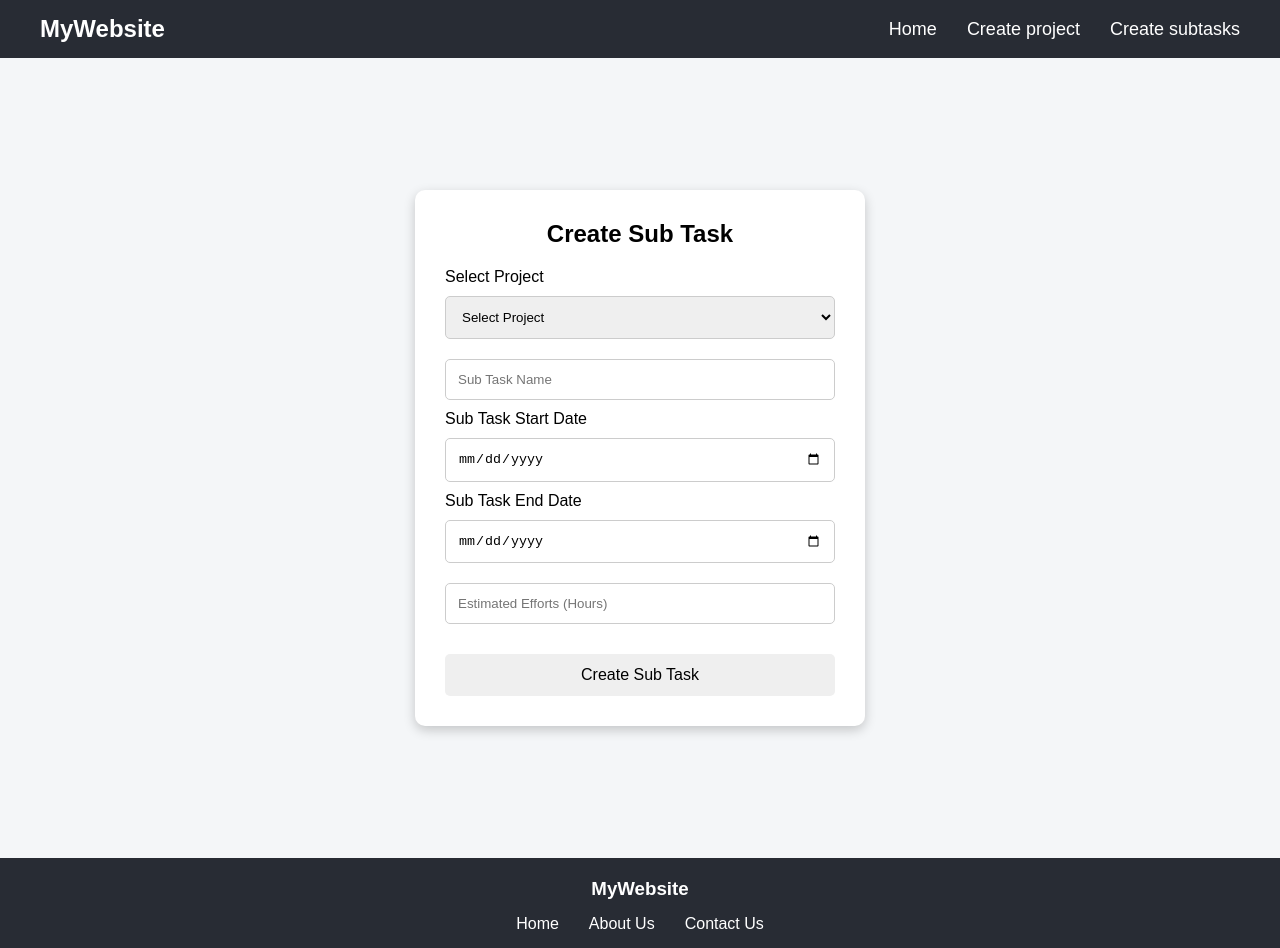
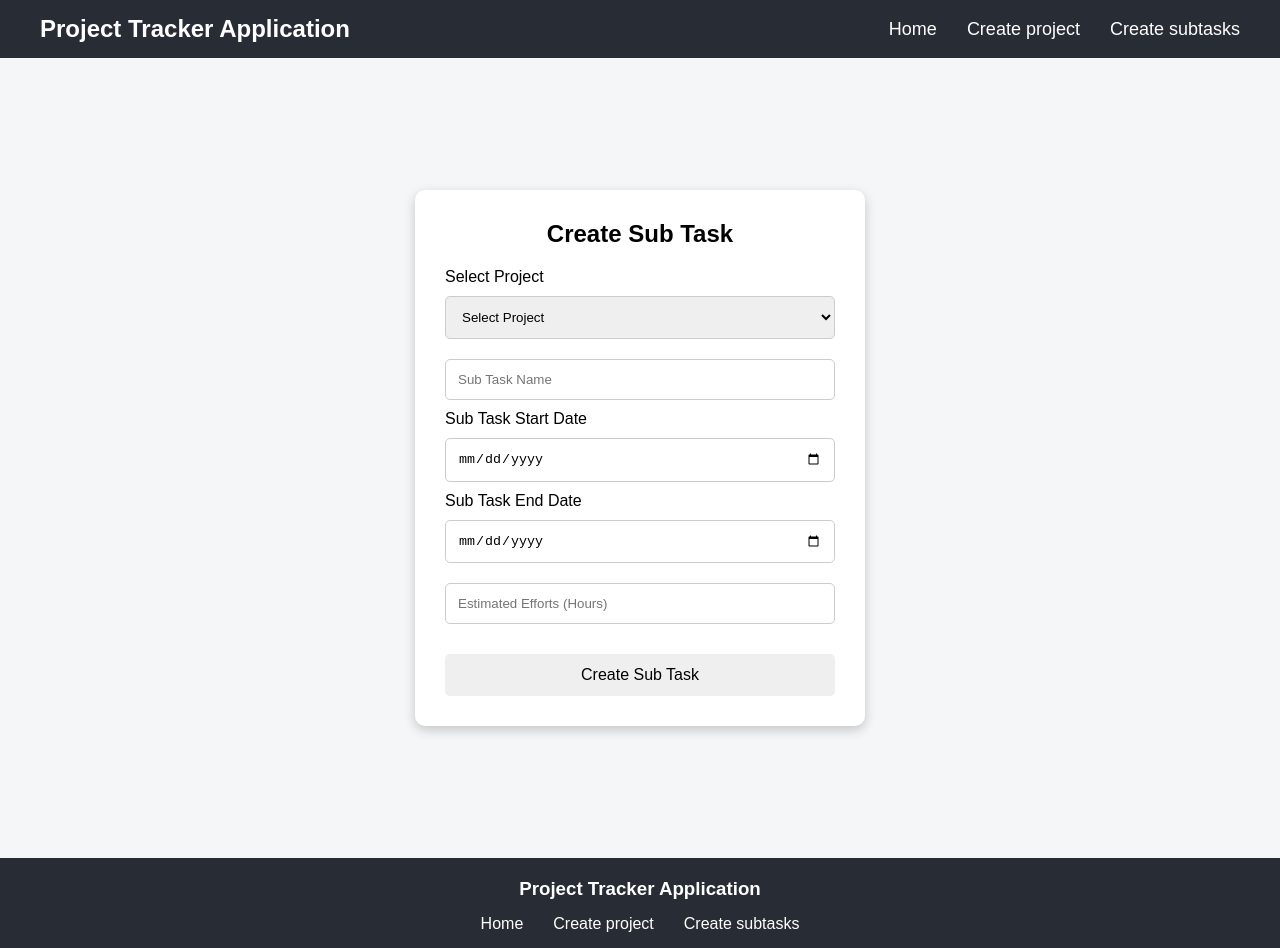
Before and after one commit to vickytechkey/ProjectTracker, a React (Create React App) app in the folder my-app/: page /create-subtask in a window 1280 px wide. Shown: the top 948 px of the page. Built offline with nearby package versions, Linux system fonts and the light colour scheme.

Commit message:
Added new links in navbar and footer

```diff
--- a/my-app/src/components/footer/Footer.js
+++ b/my-app/src/components/footer/Footer.js
@@ -5,7 +5,7 @@ function Footer() {
   return (
     <footer className="footer">
       <div className="footer-content">
-        <h3>MyWebsite</h3>
+        <h3>Project Tracker Application</h3>
 
         <ul className="footer-links">
           <li>
@@ -13,11 +13,11 @@ function Footer() {
           </li>
 
           <li>
-            <a href="/about-us">About Us</a>
+            <a href="/create-project">Create project</a>
           </li>
 
           <li>
-            <a href="/contact-us">Contact Us</a>
+            <a href="/create-subtask">Create subtasks</a>
           </li>
         </ul>
 
--- a/my-app/src/components/navbar/navbar.js
+++ b/my-app/src/components/navbar/navbar.js
@@ -5,7 +5,7 @@ function Navbar() {
   return (
     <nav className="navbar">
       <div className="logo">
-        MyWebsite
+        Project Tracker Application
       </div>
 
       <ul className="nav-links">
```
